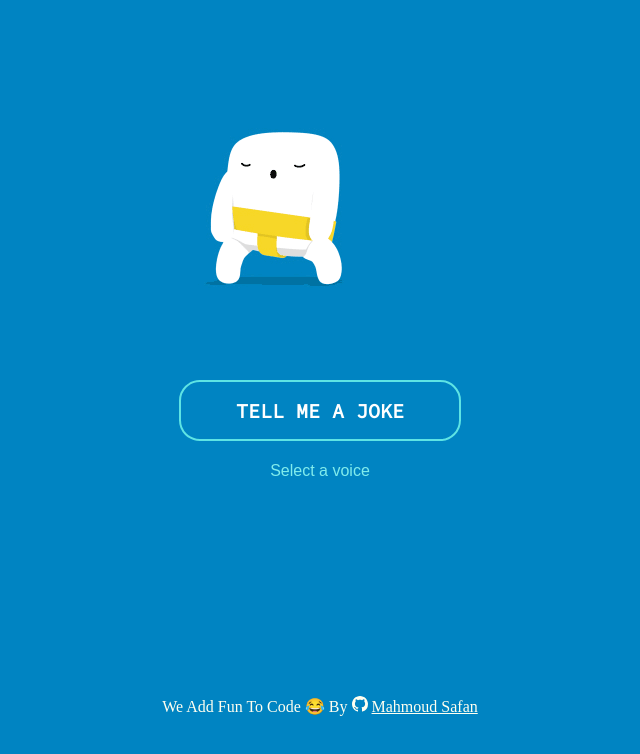
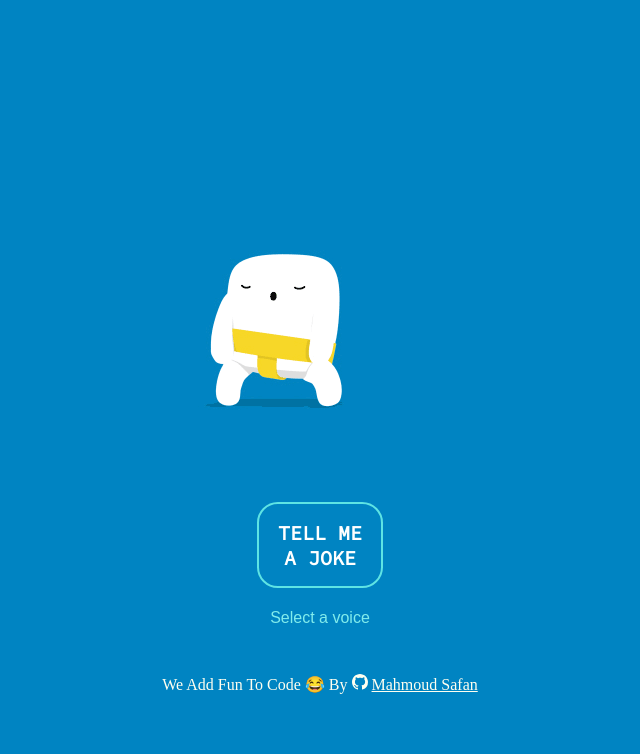
Before and after one commit to prince-0408/Bot-Telling-Jokes, a plain HTML site: page index.html in a window 1280 px wide. Shown: the whole page, without its empty margins (320-960 px from the left). Drawn offline with Linux system fonts and the light colour scheme.

Commit message:
Add Some Awesome Styling

```diff
--- a/style.css
+++ b/style.css
@@ -2,21 +2,25 @@
 @import url('https://fonts.googleapis.com/css2?family=Roboto+Condensed:ital,wght@1,300&family=Slabo+27px&display=swap');
 
 *{
-    background: #0084C2;  /* fallback for old browsers */
+    margin: 0;
+    padding: 0;
+    box-sizing: border-box;
+    background: #0084C2;
 }
 
 body{
-    margin: 0;
-	padding: 0;
-	box-sizing: border-box;
-    background: #0084C2;
+    min-height: 100vh;
+    display: flex;
+    flex-direction: column;
+    align-items: center;
+    justify-content: center;
+    text-align: center;
+    max-width: 100%;
 
 }
-container{
+.main-ctr{
     padding-top: 2rem;
     text-align: center;
-
-    /* max-width: 500px; */
 }
 
 #btn{
@@ -63,18 +67,15 @@ container{
 }
 
 footer{
-    margin-top: 3rem;
     color: ivory;
-    display: flex;
-    align-items: center;
-    justify-content: center;
-    text-align: center;
+    padding-bottom: 1rem;
+
 }
 footer a{
     color: inherit;
 }
 
-footer p{
+/* footer p{
     position: fixed;
     top: 85%;
-}
+} */
```
